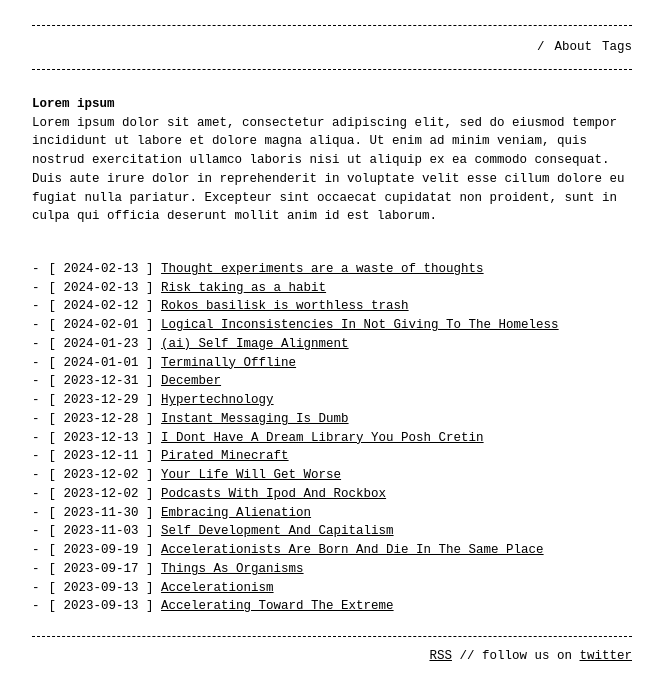
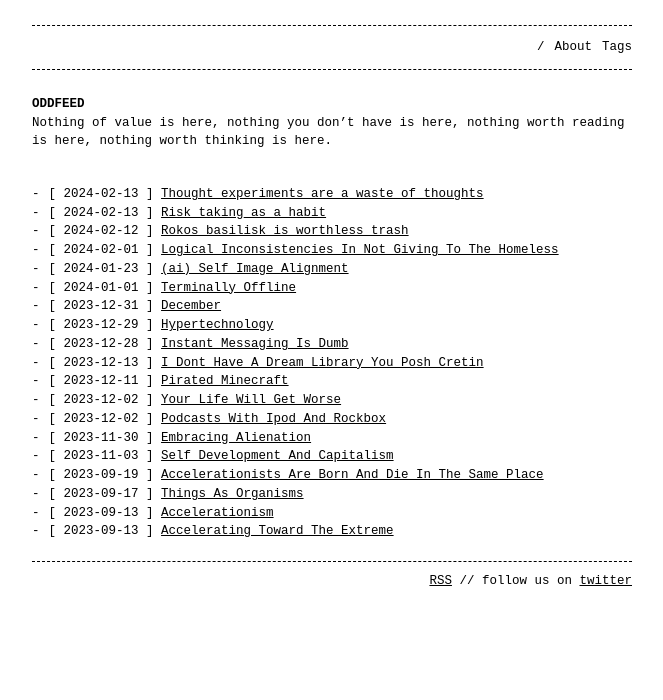
Before and after one commit to oddfeed/blog, a Jekyll site: the page built from index.md, in a window 1280 px wide. Shown: the top 700 px of the page, without its empty margins (308-971 px from the left). Built offline with Jekyll 4.4.1, drawn with Linux system fonts in a browser that asks for light colours.

Commit message:
Updated index

```diff
--- a/index.md
+++ b/index.md
@@ -4,6 +4,6 @@ layout: home
 permalink: /
 ---
 
-# Lorem ipsum
+# ODDFEED
 
-Lorem ipsum dolor sit amet, consectetur adipiscing elit, sed do eiusmod tempor incididunt ut labore et dolore magna aliqua. Ut enim ad minim veniam, quis nostrud exercitation ullamco laboris nisi ut aliquip ex ea commodo consequat. Duis aute irure dolor in reprehenderit in voluptate velit esse cillum dolore eu fugiat nulla pariatur. Excepteur sint occaecat cupidatat non proident, sunt in culpa qui officia deserunt mollit anim id est laborum.
+Nothing of value is here, nothing you don't have is here, nothing worth reading is here, nothing worth thinking is here.
```
